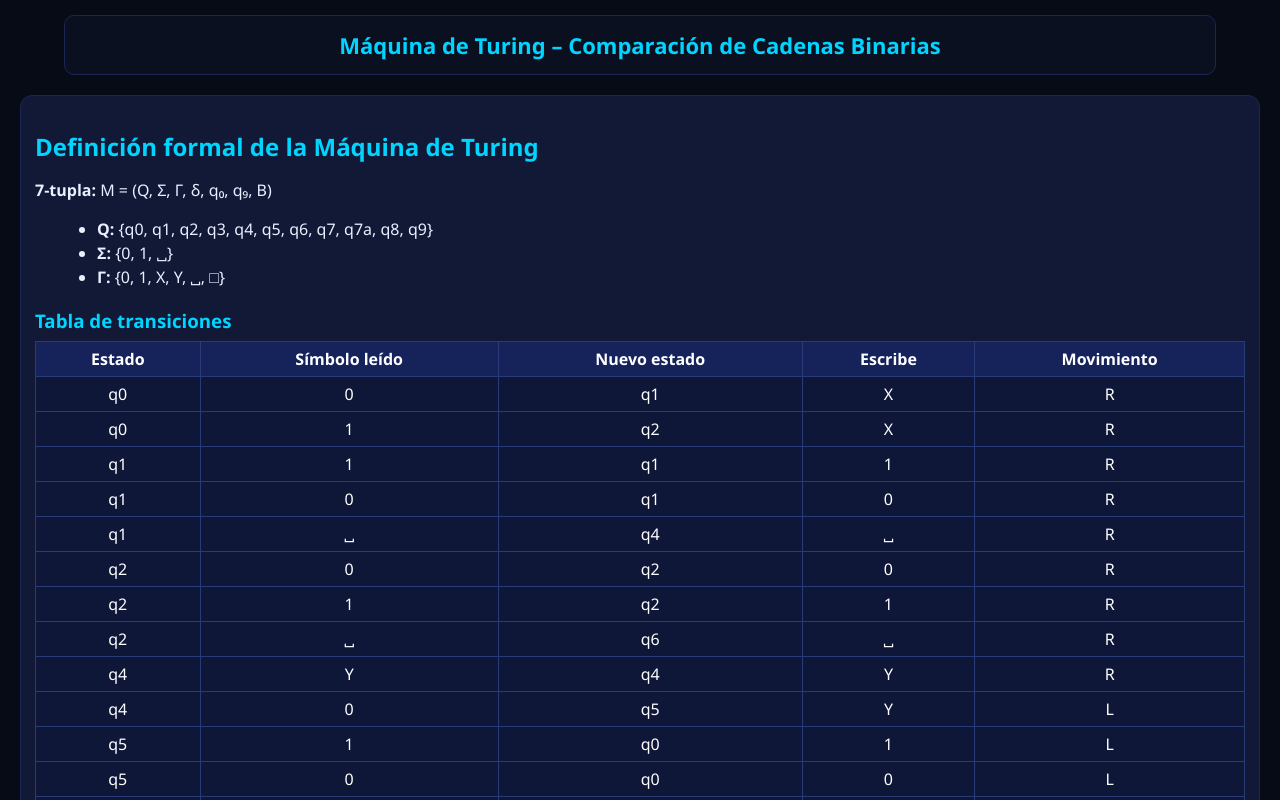
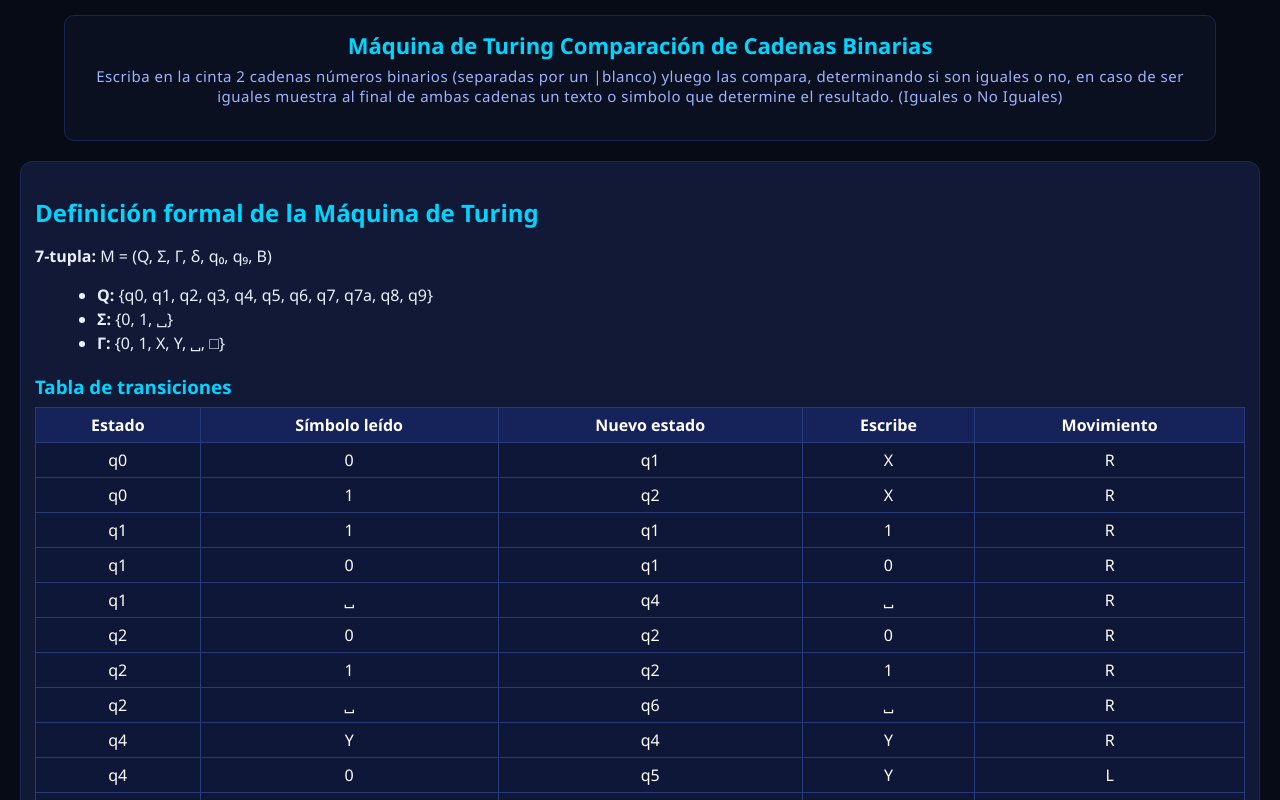
Before and after one commit to Emerson4892/Turing, a plain HTML site: page index.html in a window 1280 px wide. Shown: the top 800 px of the page. Drawn offline with Linux system fonts and the light colour scheme.

Commit message:
Add files via upload

```diff
--- a/index.html
+++ b/index.html
@@ -21,6 +21,21 @@ table td,th{text-align:center;}
   color: #00d4ff;
   font-size: 22px;
   margin: 0;
+}
+.titulo-centro h4 {
+  color: #9fb3ff;
+  font-weight: 400;
+  margin-top: 6px;
+  font-size: 15px;
+  letter-spacing: 0.5px;
+}
+
+.titulo-centro h4 {
+  color: #9fb3ff;
+  font-weight: 400;
+  margin-top: 6px;
+  font-size: 15px;
+  letter-spacing: 0.5px;
 }
 :root{
   --bg:#0b1020; --ink:#eaf0ff; --accent:#00d4ff;
@@ -95,7 +110,8 @@ button:disabled{opacity:.4;cursor:not-allowed;}
 </head>
 
 <div class="titulo-centro">
-  <h1>Máquina de Turing – Comparación de Cadenas Binarias</h1>
+  <h1>Máquina de Turing  Comparación de Cadenas Binarias</h1>
+  <h4>Escriba en la cinta 2 cadenas números binarios (separadas por un |blanco) yluego las compara, determinando si son iguales o no, en caso de ser iguales muestra al final de ambas cadenas un texto o simbolo que determine el resultado. (Iguales o No Iguales)</h4>
 </div>
 
 <section class="card" style="margin: 20px;">
@@ -141,7 +157,7 @@ button:disabled{opacity:.4;cursor:not-allowed;}
   </table>
 
   <br>
-  <h3>Función de transición δ:</h3>
+  <h3>Función de transición </h3>
   <pre id="funcionTransicion" style="background:#0e1534; border:1px solid #24367a; padding:10px; border-radius:8px; white-space:pre-wrap;"></pre>
 </section>
 
@@ -149,7 +165,7 @@ button:disabled{opacity:.4;cursor:not-allowed;}
 <header><h2>Máquina de Turing – Comparación de 2 Cadenas Binarias</h2></header>
 
 <main>
-  <!-- DIAGRAMA -->
+  <!-- IMAGEN del  DIAGRAMA -->
   <section class="card">
     <b>Diagrama de la Máquina de Turing</b>
     <div class="diagram-box">
@@ -157,7 +173,7 @@ button:disabled{opacity:.4;cursor:not-allowed;}
     </div>
   </section>
 
-  <!-- SIMULADOR -->
+  <!-- Botones del Simulador -->
   <section class="card">
     <div class="row">
       <label>Entrada:</label>
@@ -183,7 +199,7 @@ button:disabled{opacity:.4;cursor:not-allowed;}
 </main>
 
 <script>
-// === FUNCIÓN DE TRANSICIÓN AUTOMÁTICA ===
+// === FUNCIÓN DE TRANSICIÓN===
 function generarFuncionTransicion() {
   const tabla = document.querySelectorAll("#tablaTransiciones tr");
   let funciones = "";
@@ -225,17 +241,20 @@ function reset(full=false){
   if(full)$("inp").value="";
   disableBtns(); render();
 }
+
 function disableBtns(){$("btnStep").disabled=$("btnRun").disabled=$("btnReset").disabled=true;}
 function load(){
   const raw=$("inp").value.trim().replace(/_/g," ").replace(/\s+/g," ");
   if(!/^[01]+ [01]+$/.test(raw)) return alert("Ingresa 2 binarios separados por espacio");
-  generarFuncionTransicion(); // 🔹 Generar función δ al cargar
+  generarFuncionTransicion();
+  // === Genera ID Inicial ===
   rawInput = raw; idInicial = `q0,${raw.replace(/ /g,"_")}`;
   tape=(BLANK.repeat(PAD)+raw+BLANK.repeat(PAD)).split("");
   head=PAD; state='q0'; steps=0; final=null;
   $("btnStep").disabled=$("btnRun").disabled=$("btnReset").disabled=false;
   log(); render(true);
 }
+// === Genera ID durante la ejecucion===
 function log(){
   const e=document.createElement("div");
   e.textContent=`(${state},${head}) `+tape.join("").replace(/ /g,"␣");
@@ -300,6 +319,7 @@ function finish(ok){
   final=ok;
   $("rs").textContent = ok?"IGUAL":"NO_IGUAL";
   $("rs").className = "result "+(ok?"ok":"no");
+  // === Genera ID Final ===
   const e=document.createElement("div");
   e.textContent = `(${state},•) ${rawInput.replace(/ /g,"_")} → ${ok?"=":"N"}`;
   $("log").appendChild(e);
```
